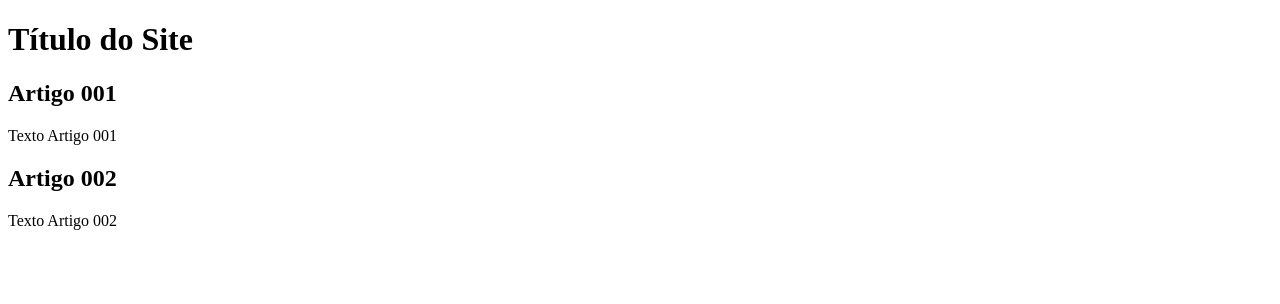
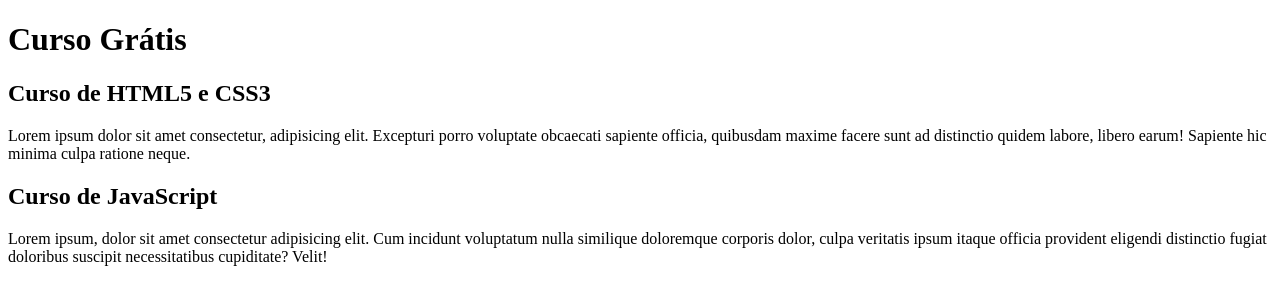
Before and after one commit to ssh-juan/terraform-pipeline-aws, a plain HTML site: page index.html in a window 1280 px wide. Drawn offline with Linux system fonts and the light colour scheme.

Commit message:
update content-inserted

```diff
--- a/index.html
+++ b/index.html
@@ -9,15 +9,15 @@
 <body>
     <main>
         <header>
-            <h1>Título do Site</h1>
+            <h1>Curso Grátis</h1>
         </header>
         <article>
-            <h2>Artigo 001</h2>
-            <p>Texto Artigo 001</p>
+            <h2>Curso de HTML5 e CSS3</h2>
+            <p>Lorem ipsum dolor sit amet consectetur, adipisicing elit. Excepturi porro voluptate obcaecati sapiente officia, quibusdam maxime facere sunt ad distinctio quidem labore, libero earum! Sapiente hic minima culpa ratione neque.</p>
         </article>
         <article>
-            <h2>Artigo 002</h2>
-            <p>Texto Artigo 002</p>
+            <h2>Curso de JavaScript</h2>
+            <p>Lorem ipsum, dolor sit amet consectetur adipisicing elit. Cum incidunt voluptatum nulla similique doloremque corporis dolor, culpa veritatis ipsum itaque officia provident eligendi distinctio fugiat doloribus suscipit necessitatibus cupiditate? Velit!</p>
         </article>
     </main>
 
```
